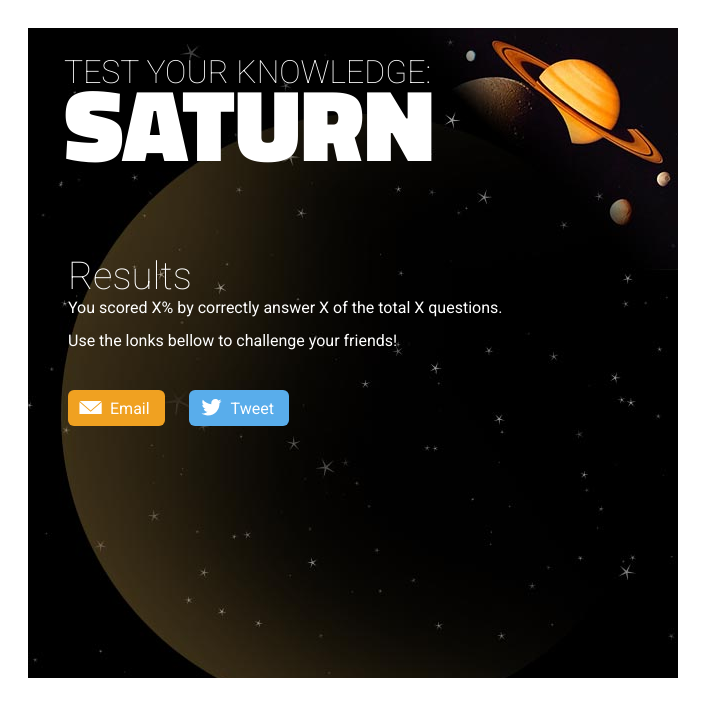
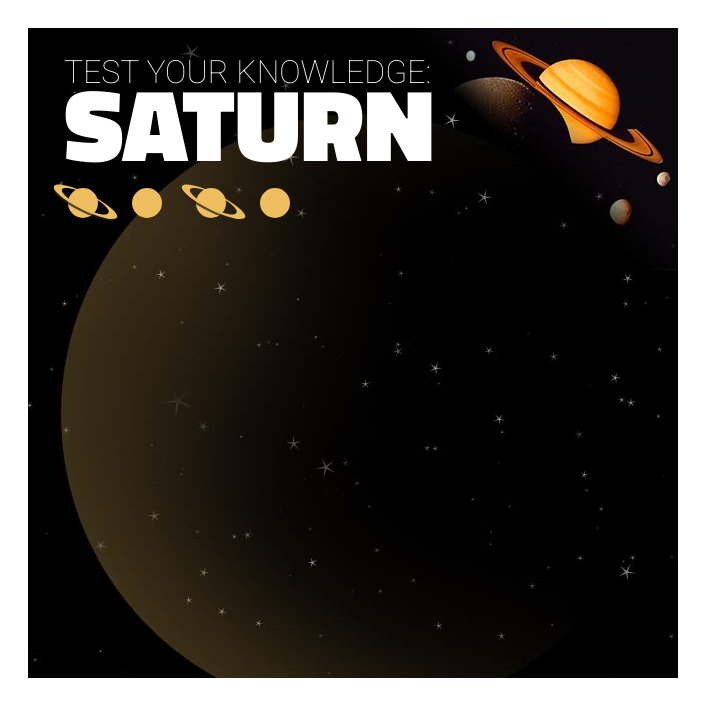
Before and after one commit to doomsterinc/SaturnQuiz, a plain HTML site: page index.html in a window 1280 px wide. Shown: the whole page, without its empty margins (0-713 px from the left). Drawn offline with Linux system fonts and the light colour scheme.

Commit message:
Creating the progress bar

```diff
--- a/css/quiz.css
+++ b/css/quiz.css
@@ -30,6 +30,23 @@ body { background-color: #fff; padding: 20px; }
     padding: 5px 15px; border-radius: 6px;
 }
 
+/* Progress Bar */
+#myQuiz .progress { width: 550px; position: absolute; top: 160px; left: 40px; }
+#myQuiz .progress div {
+    position: relative; display: inline-block; width: 30px; height: 30px; margin-right: 30px;
+    border-radius: 50%; background-color: rgba(255,255,255,.2); transition: background-color 1s;
+}
+
+#myQuiz .progress div::after {
+    content: ''; display: block; position: absolute; top: -60px; left: -15px;
+    width: 65px; height: 40px; background: url(../images/ring.svg) no-repeat 0px 0px;
+    transition: opacity 1s, top 1s; opacity: 0;
+}
+
+#myQuiz .progress div.on,
+#myQuiz .progress div.answered { background-color: #efbe5e; }
+
+#myQuiz .progress div.correct::after { top: -5px; opacity: 1; }
 
 /* Intro */
 #myQuiz .intro { position: absolute; top: 225px; left: 660px; width: 550px; }
@@ -71,7 +88,7 @@ body { background-color: #fff; padding: 20px; }
 
 
 /* Results */
-#myQuiz .results { position: absolute; top: 225px; left: 40px; width: 550px; }
+#myQuiz .results { position: absolute; top: 225px; left: 660px; width: 550px; }
 #myQuiz .results .share { margin-top: 40px; }
 #myQuiz .results .share a.btn {
     margin-right: 20px; padding: 9px 15px 8px 42px;
--- a/index.html
+++ b/index.html
@@ -9,7 +9,12 @@
 	<body>
 		<div id="myQuiz">
             <h1>Test Your Knowledge:<span>Saturn</span></h1>
-            <div class="progress"></div>
+            <div class="progress">
+                <div class="answered correct"></div>
+                <div class="on"></div>
+                <div class="answered correct"></div>
+                <div class="on"></div>
+            </div>
             <div class="intro">
                 <h2>Welcome</h2>
                 <p>Click begin to test your knowledge of Saturn</p>
```
